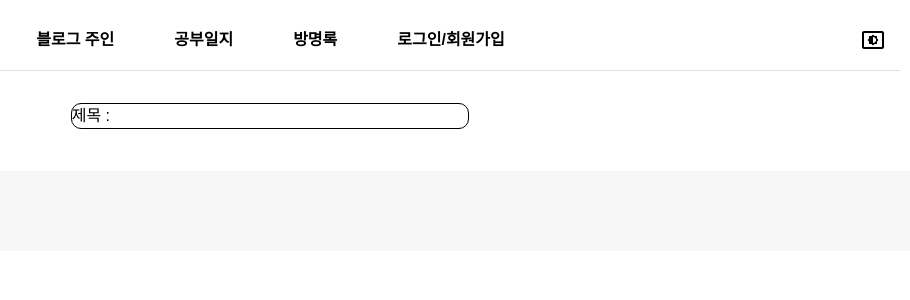
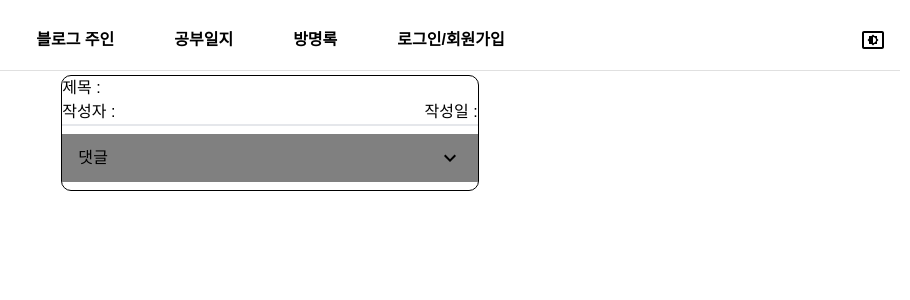
Before and after one commit to niagarafalls729/myminiblog_next, a Next.js app: page /guestBook/detail/1 in a window 1280 px wide. Shown: the top 300 px of the page, without its empty margins (370-1280 px from the left). Built offline with nearby package versions, Linux system fonts and the light colour scheme; no server answers.

Commit message:
footer 일단 none 처리, 디테일 , 댓글 짆애중

```diff
--- a/app/components/create/[index]/page.jsx
+++ b/app/components/create/[index]/page.jsx
@@ -98,6 +98,7 @@ export default function page() {
         <Grid xs={0} md={4} lg={4}></Grid>
         <Grid xs={12} md={6} lg={4} className={styles['create_wrap']}>
           <Grid xs={12} md={12} lg={12} className={styles['input_title']}>
+            <Grid container>
               <TextField
                 id="outlined-basic"
                 label="제목"
@@ -110,7 +111,7 @@ export default function page() {
                 inputProps={{ ref: isTitle }}
               />
             </Grid>
-          <Grid xs={12} md={12} lg={12} className="mb-8">
+            <Grid xs={12} md={12} lg={12} className="!w-full mb-8 inline-block">
               {/* <BasicEditor></BasicEditor> */}
               <BasicEditor
                 ref={isContents}
@@ -147,6 +148,7 @@ export default function page() {
             </Button>
           </Grid>
         </Grid>
+      </Grid>
     </div>
   );
 }
--- a/app/globals.css
+++ b/app/globals.css
@@ -75,6 +75,9 @@ h3 {
 p {
   font-size: 18px;
 }
+div {
+  word-break: break-al;
+}
 @font-face {
   font-family: 'NanumSquare';
   font-weight: 400;
--- a/app/guestBook/detail/[index]/detail.module.css
+++ b/app/guestBook/detail/[index]/detail.module.css
@@ -2,8 +2,6 @@
   height: 10vh;
 }
 .create_wrap {
-  display: flex;
-  flex-direction: column;
   border: 1px solid black;
   border-radius: 10px;
 }
--- a/app/guestBook/detail/[index]/page.jsx
+++ b/app/guestBook/detail/[index]/page.jsx
@@ -1,28 +1,27 @@
 'use client';
-import { useState, useEffect } from 'react';
+import { useState, useEffect, useRef } from 'react';
 import { axiosGet } from '@/api/baseGet';
 import { useParams } from 'next/navigation';
 
 import Button from '@mui/material/Button';
+import TextField from '@mui/material/TextField';
+
 import styles from './detail.module.css';
 import Grid from '@mui/material/Unstable_Grid2'; // Grid version 2
-import TextField from '@mui/material/TextField';
-import BasicEditor from '@/components/editor/index';
-// import BasicEditor from '@/components/editor/copy';
-import OutlinedInput from '@mui/material/OutlinedInput';
-import InputLabel from '@mui/material/InputLabel';
-import FormControl from '@mui/material/FormControl';
-import RefreshIcon from '@mui/icons-material/Refresh';
+import List from '@mui/material/List';
+import ListItemButton from '@mui/material/ListItemButton';
+import ListItemText from '@mui/material/ListItemText';
+import Collapse from '@mui/material/Collapse';
+import ExpandLess from '@mui/icons-material/ExpandLess';
+import ExpandMore from '@mui/icons-material/ExpandMore';
 
 export default function detail() {
   const params = useParams();
 
   console.log('params', params.index);
 
-  const [mounted, setMounted] = useState(false);
   const [form, setForm] = useState({});
   useEffect(() => {
-    setMounted(true);
     myAPI();
   }, []);
 
@@ -39,19 +38,104 @@ export default function detail() {
 
   return (
     <>
-      <div className="p-8" style={{ zIndex: 10, position: 'sticky' }}>
+      <div className="p-1" style={{ zIndex: 10, position: 'sticky' }}>
         <Grid container>
-          <Grid xs={0} md={4} lg={4}></Grid>
-          <Grid xs={12} md={6} lg={4} className={styles['create_wrap']}>
-            <Grid xs={12} md={12} lg={12}>
+          <Grid xs={0} lg={4}></Grid>
+          <Grid xs={12} lg={4} className={styles['create_wrap']}>
+            <Grid xs={12} lg={12}>
               제목 : {form.title}
             </Grid>
-            <Grid xs={12} md={12} lg={12}>
+            <Grid container>
+              <Grid xs={4} lg={4}>
+                작성자 : {form.id}
+              </Grid>
+              <Grid xs={4} lg={4} xsOffset="auto">
+                작성일 : {form.creation_timestamp}
+              </Grid>
+            </Grid>
+            <hr />
+
+            <hr />
+            <Grid xs={12} lg={12}>
               <div dangerouslySetInnerHTML={{ __html: form.contents }} />
             </Grid>
+            <Grid xs={12} lg={12}>
+              <Reply index={params.index}></Reply>
+            </Grid>
           </Grid>
+          <Grid xs={0} lg={4}></Grid>
         </Grid>
       </div>
     </>
   );
 }
+
+const Reply = props => {
+  console.log('props.params', props.index);
+  const isTitle = useRef('');
+  const [openReply, setOpenReply] = useState(false);
+  const [mounted, setMounted] = useState(false);
+  const handleClick = () => {
+    console.log('handleClick');
+    setOpenReply(!openReply);
+  };
+
+  const [form, setForm] = useState({});
+  useEffect(() => {
+    console.log('useEffect');
+    setMounted(true);
+    myAPI();
+  }, [props.index]);
+
+  const myAPI = async () => {
+    try {
+      const res = await axiosGet('guestBook_reply', { index: props.params });
+      // API 호출에서 데이터를 가져온 후 rows 배열에 추가
+      setForm(res[0]);
+    } catch (error) {
+      console.error('Error fetching data: ', error);
+    }
+  };
+  const fn_save = () => {};
+  return !mounted ? (
+    'loading....'
+  ) : (
+    <List sx={{ width: '100%' }}>
+      <ListItemButton onClick={handleClick} style={{ background: 'gray' }}>
+        <ListItemText primary="댓글" />
+        {openReply ? <ExpandLess /> : <ExpandMore />}
+      </ListItemButton>
+      <Collapse in={openReply} timeout="auto" unmountOnExit>
+        <List component="div" disablePadding>
+          <ListItemButton disabled>
+            <Grid container sx={{ width: '100%' }}>
+              <Grid xs={12} lg={12}>
+                내용요용ㅇ용
+              </Grid>
+              <Grid xsOffset="auto">idasdfsadf</Grid>
+            </Grid>
+          </ListItemButton>
+          <ListItemButton>
+            <Grid container rowSpacing={4} sx={{ width: '100%' }}>
+              <Grid xs={12} lg={12}>
+                <TextField
+                  variant="outlined"
+                  inputProps={{ ref: isTitle }}
+                  className="!w-full"
+                  multiline
+                  rows={4}
+                  placeholder="비회원도 입력가눙!"
+                />
+              </Grid>
+              <Grid xs={12} lg={12}>
+                <Button fullWidth variant="contained" onClick={fn_save}>
+                  저장
+                </Button>
+              </Grid>
+            </Grid>
+          </ListItemButton>
+        </List>
+      </Collapse>
+    </List>
+  );
+};
--- a/app/guestBook/page.jsx
+++ b/app/guestBook/page.jsx
@@ -18,9 +18,9 @@ export default function guestBook() {
   const router = useRouter();
   const [rows, setRows] = useState([]);
   const columns = [
-    { id: 'index', label: '', minWidth: 5, align: 'left' },
+    { id: 'index', label: 'No.', minWidth: 5, align: 'left' },
     { id: 'title', label: '제목', align: 'center' },
-    { id: 'id', label: '작성자', align: 'center' },
+    { id: 'id', label: '작성자', align: 'right' },
     {
       id: 'created',
       label: '작성일',
@@ -93,7 +93,7 @@ export default function guestBook() {
                   <TableCell component="th" scope="row">
                     {row.index}
                   </TableCell>
-                  <TableCell align="right">{row.title}</TableCell>
+                  <TableCell align="center">{row.title}</TableCell>
                   <TableCell align="right">{row.id}</TableCell>
                   <TableCell align="right">{row.created}</TableCell>
                 </TableRow>
--- a/app/introduction/career.jsx
+++ b/app/introduction/career.jsx
@@ -100,7 +100,6 @@ export default function Career() {
     try {
       const res = await axiosGetMain('main');
       setCareer(res);
-      console.log('DDD');
     } catch (error) {
       console.error('Error fetching data: ', error);
     }
--- a/app/layout/footer/Footer.css
+++ b/app/layout/footer/Footer.css
@@ -12,11 +12,11 @@
   font-weight: bold;
 }
 
-.newFooterLi>ul {
+.newFooterLi > ul {
   padding-top: 15px;
 }
 
-.newFooterLi>ul>li {
+.newFooterLi > ul > li {
   font-weight: 100;
   padding-top: 10px;
   color: #9b9b9b !important;
@@ -41,15 +41,13 @@ ol,
 ul {
   list-style: none;
   padding-left: 0px;
-
 }
 
-
 .newFooter {
-  background-color: #F7F7F7;
+  background-color: #f7f7f7;
   font-weight: bold;
   position: relative;
-
+  display: none;
 }
 
 .newFooterWrapRight {
@@ -92,7 +90,7 @@ ul {
     margin-bottom: 10px;
   }
 
-  .newFooterWrapRight>p {
+  .newFooterWrapRight > p {
     margin-top: 0px;
   }
 
@@ -105,6 +103,7 @@ ul {
 
   .newFooter {
     background-color: white;
+    display: none;
   }
 
   .mobile_li {
@@ -112,7 +111,7 @@ ul {
     list-style: none;
   }
 
-  .mobile_li>li {
+  .mobile_li > li {
     float: left;
     font-family: NotoSansCJKKR;
     font-size: 13px;
@@ -123,10 +122,9 @@ ul {
     letter-spacing: -0.52px;
     color: #57636f;
     margin-bottom: 10px;
-
   }
 
-  .mobile_li>li:last-child {
+  .mobile_li > li:last-child {
     margin-left: 20px;
   }
 }
--- a/app/layout/navigation/nav.css
+++ b/app/layout/navigation/nav.css
@@ -1,7 +1,7 @@
 body {
   margin: 0;
   padding: 0;
-  font-family: "Poppins", sans-serif;
+  font-family: 'Poppins', sans-serif;
   /* // background-color: #fcfcfc; */
   overflow: auto;
 }
@@ -55,7 +55,7 @@ body {
 }
 
 .nav-elements ul a.active::after {
-  content: "";
+  content: '';
   position: absolute;
   bottom: -4px;
   left: 0;
@@ -123,6 +123,7 @@ body {
     top: -20px;
     left: -10px;
     position: absolute;
+    height: 100vh;
   }
 
   .nav-elements ul {
--- a/package.json
+++ b/package.json
@@ -41,8 +41,8 @@
     "eslint": "^8",
     "eslint-config-next": "13.5.4",
     "postcss": "^8",
+    "prettier": "^2.8.8",
     "tailwindcss": "^3",
-    "typescript": "^5",
-    "prettier": "^2.8.8"
+    "typescript": "^5"
   }
 }
```
Also changed, not shown: app/introduction/page.jsx (+8 -8 lines). Lines whose indentation alone changed are shown as unchanged.
